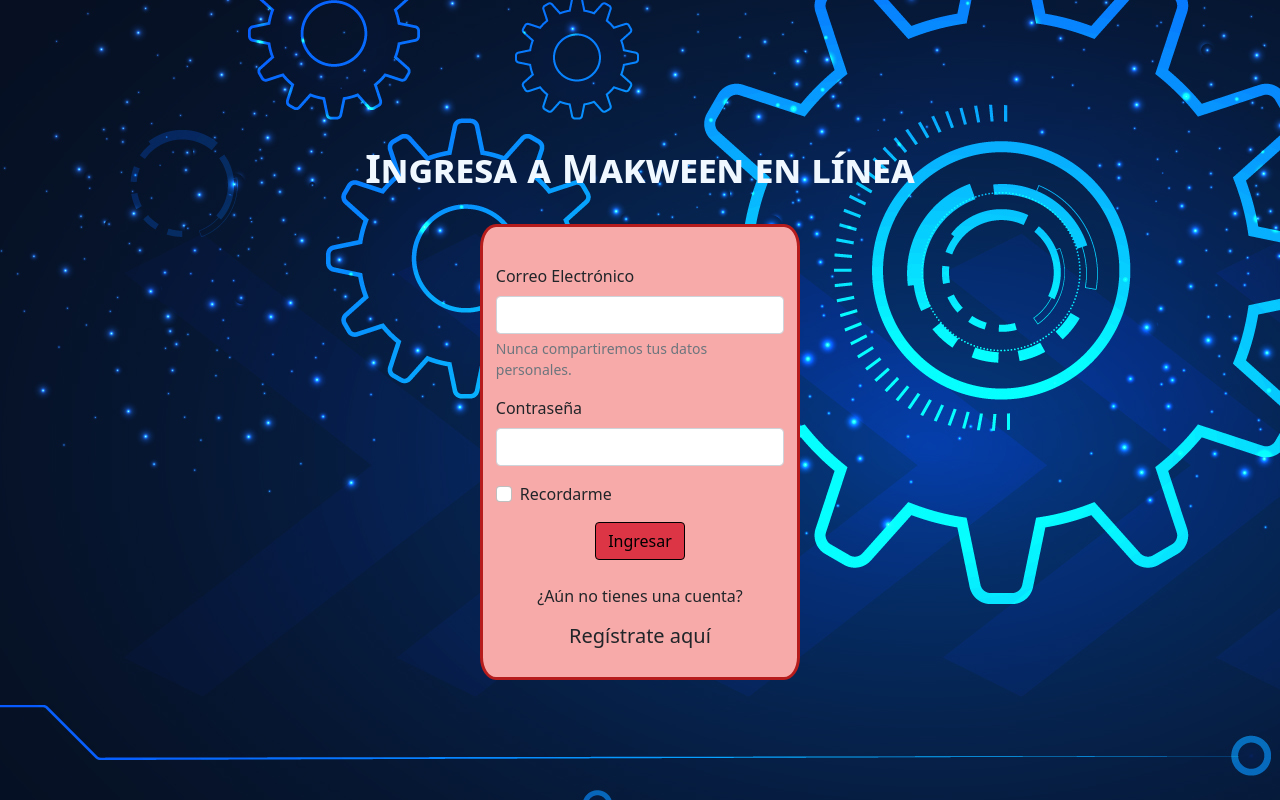
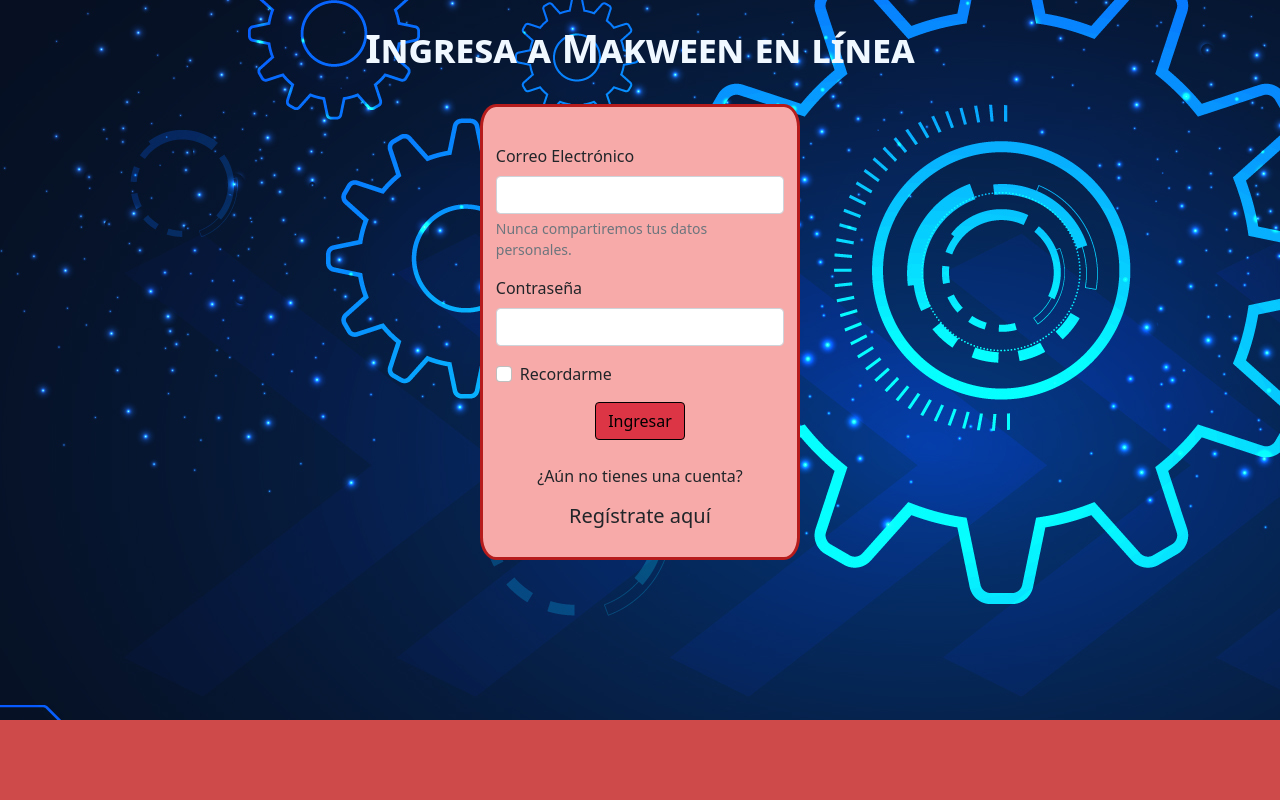
Before and after one commit to ClyonsMT/Proyecto-Makween, a Django app: page /login/ in a window 1280 px wide. Shown: the part 127-927 px from the top of the page. After the commit the page ends 847 px from the top, so only its background shows below. Run offline with Django 4.2, Linux system fonts and the light colour scheme; some libraries are stand-ins or nearby versions.

Commit message:
Arreglando el login XD

```diff
--- a/makween_app/static/makween_app/css/estilo.css
+++ b/makween_app/static/makween_app/css/estilo.css
@@ -45,6 +45,7 @@
     border-radius: 5%;
     border-color: rgb(182, 28, 28);
     background-color: rgb(247, 170, 169);
+    background-size: cover;
     width: 25%;
     display: flex;
     justify-content: center;
@@ -57,7 +58,7 @@
 .contenedor{
     width: 100%;
     display: flex;
-    justify-content: center;
+    justify-content: start;
     flex-direction: column;
     align-items: center;
 }
--- a/makween_app/templates/makween_app/login.html
+++ b/makween_app/templates/makween_app/login.html
@@ -1,7 +1,7 @@
 {% extends 'makween_app/base.html' %}
 
 {% block contenido %}
-<div class="contenedor" style="background-image: url('../../static/makween_app/img/fondo.jpg'); height: 100dvh;">
+<div class="contenedor" style="background-image: url('../../static/makween_app/img/fondo.jpg'); height: 90vh;">
     <br><h1 class="text-center texto">Ingresa a Makween en línea</h1><br>
             <div class="bordes">
               <form>
```
